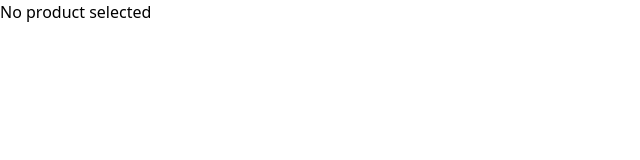
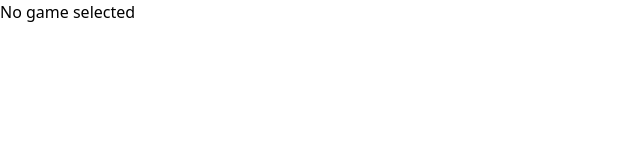
Before and after one commit to DortCeL/sd-project, a React (Vite) app in the folder client/: page /details in a window 1280 px wide. Shown: the top 160 px of the page, without its empty margins (0-640 px from the left). Built offline with nearby package versions, Linux system fonts and the light colour scheme; sample sign-in values are in the browser's storage.

Commit message:
modified details page

```diff
--- a/client/src/pages/DetailsPage.jsx
+++ b/client/src/pages/DetailsPage.jsx
@@ -6,14 +6,17 @@ const DetailsPage = () => {
 	const navigate = useNavigate();
 
 	if (!product) {
-		return <p>No product selected</p>;
+		return <p>No game selected</p>;
 	}
 
 	return (
 		<div className='container mx-auto p-4'>
-			<h1 className='text-3xl font-bold mb-6 text-center'>Product Details</h1>
+			<h1 className='text-3xl font-bold mb-6 text-center'>Game Details</h1>
 			<div className='border p-6 rounded-lg shadow-lg'>
-				<h2 className='text-2xl font-bold mb-4'>{product.title}</h2>
+				<h2 className='text-2xl font-bold mb-4'>
+					<strong>Game Title:</strong>
+					{product.title}
+				</h2>
 				<p className='mb-2'>
 					<strong>Publisher:</strong> {product.publisher}
 				</p>
```
